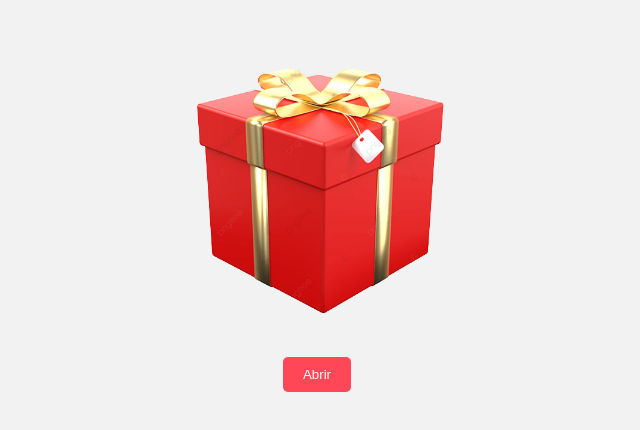
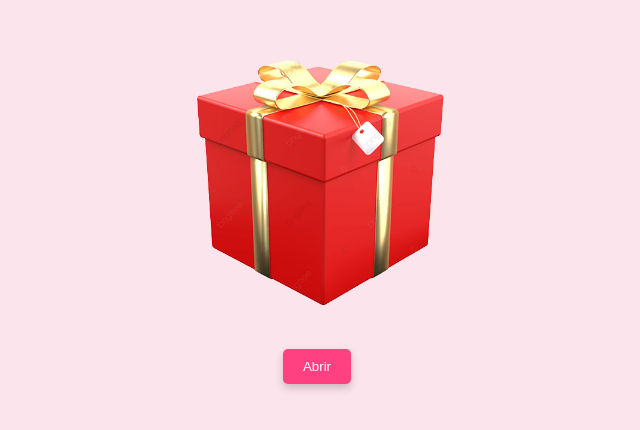
Before and after one commit to ScriptHit/amor, a plain HTML site: page index.html in a window 1280 px wide. Shown: the part 194-624 px from the top of the page, without its empty margins (323-963 px from the left). Drawn offline with Linux system fonts and the light colour scheme.

Commit message:
Update index.html

```diff
--- a/index.html
+++ b/index.html
@@ -1,51 +1,68 @@
 <!DOCTYPE html>
 <html>
-
 <head>
     <title>🎈Feliz Aniversário🎈</title>
     <meta charset="UTF-8">
     <meta name="viewport" content="width=device-width, initial-scale=1.0">
+    <link href="https://fonts.googleapis.com/css2?family=Lobster&display=swap" rel="stylesheet">
     <style>
         body {
-            font-family: Arial, sans-serif;
+            font-family: 'Lobster', cursive;
             display: flex;
             flex-direction: column;
             justify-content: center;
             align-items: center;
             height: 100vh;
-            background-color: #f2f2f2;
+            background-color: #fce4ec;
+            margin: 0;
+            transition: background-color 0.5s;
         }
 
         .present {
-            width: 300px;
-            height: 300px;
+            width: 50vw;
+            max-width: 300px;
+            height: 50vw;
+            max-height: 300px;
             background: url('present.png') no-repeat center center;
-            background-size: cover;
+            background-size: contain;
+            transition: transform 0.3s;
         }
 
         .open-button {
             margin-top: 20px;
             padding: 10px 20px;
-            background-color: #ff4757;
+            background-color: #ff4081;
             color: #ffffff;
             border: none;
             border-radius: 5px;
             cursor: pointer;
+            transition: background-color 0.3s, transform 0.2s;
+            box-shadow: 0 4px 8px rgba(0, 0, 0, 0.2);
         }
 
+        .open-button:hover, .open-button:focus {
+            background-color: #f50057;
+            transform: scale(1.05);
+        }
+
+        @media (max-width: 600px) {
+            .present, .open-button {
+                width: 70vw;
+                height: 70vw;
+            }
+        }
     </style>
 </head>
-
 <body>
 
-    <div class="present"></div>
+    <div class="present" role="img" aria-label="Imagem de um presente"></div>
     <button class="open-button" onclick="openGift()">Abrir</button>
 
     <script>
         function openGift() {
-    window.location.href = "start.html?playMusic=true";
-}
+            // Adicionar uma animação ou feedback visual aqui
+            window.location.href = "start.html?playMusic=true";
+        }
     </script>
 </body>
-
 </html>
```
